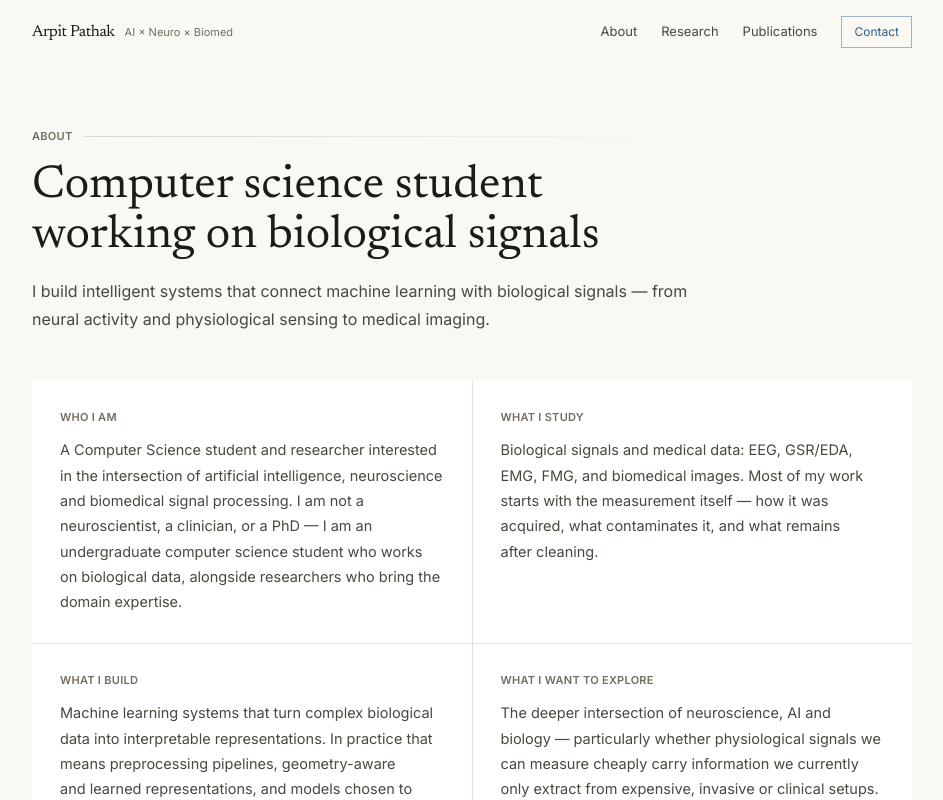
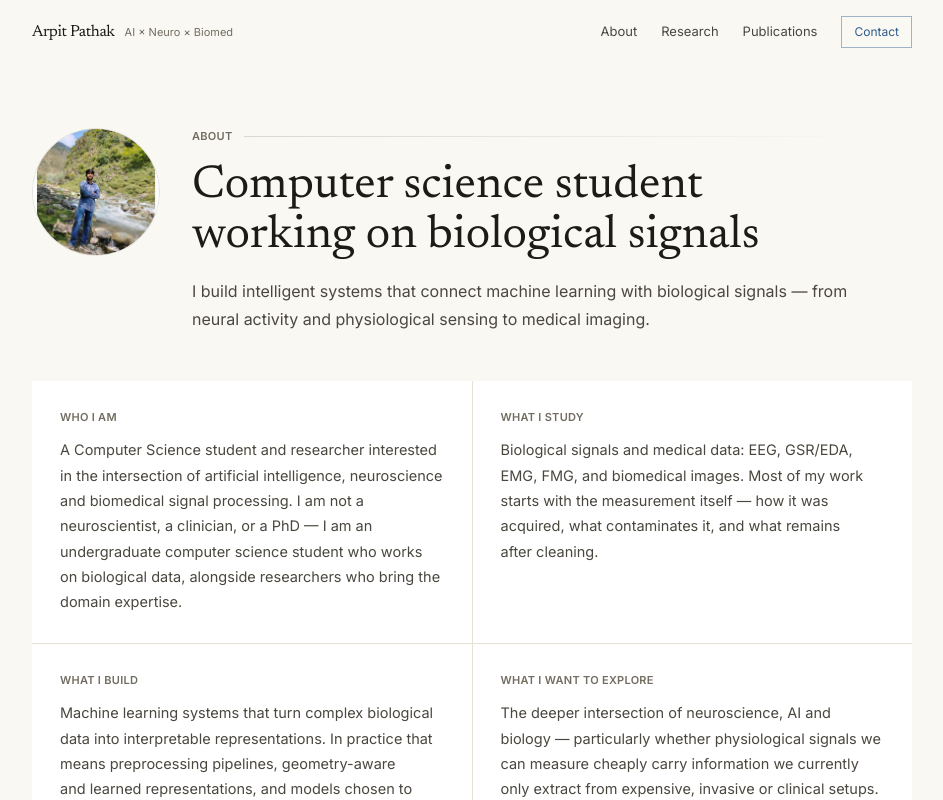
Before and after one commit to arpitpathak2999/arpitpathak2999.github.io, a React (Vite) app: page /about in a window 1280 px wide. Shown: the top 800 px of the page, without its empty margins (168-1111 px from the left). Built offline with nearby package versions, Linux system fonts and the light colour scheme.

Commit message:
Add profile photo to the About section
Placed next to the About heading on both the home page and the standalone
/about page, matching a typical academic-profile layout.

```diff
--- a/src/components/About.tsx
+++ b/src/components/About.tsx
@@ -31,6 +31,12 @@ export default function About({ standalone = false }: { standalone?: boolean })
     >
       <div className="shell">
         <Reveal>
+          <div className="flex flex-col gap-6 sm:flex-row sm:items-start sm:gap-8">
+            <img
+              src="/photo.jpg"
+              alt={profile.name}
+              className="h-28 w-28 shrink-0 rounded-full border border-ink-900/10 object-cover sm:h-32 sm:w-32"
+            />
             <SectionHeading
               index={standalone ? undefined : '01'}
               level={standalone ? 1 : 2}
@@ -38,6 +44,7 @@ export default function About({ standalone = false }: { standalone?: boolean })
               title={<span id="about-title">Computer science student working on biological signals</span>}
               lead={profile.positioning}
             />
+          </div>
         </Reveal>
 
         <Reveal delay={60}>
```
Also changed, not shown: public/photo.jpg (added). Lines whose indentation alone changed are shown as unchanged.
